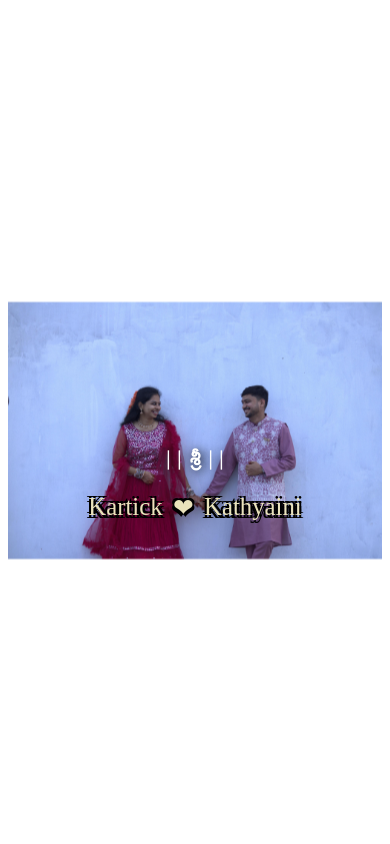
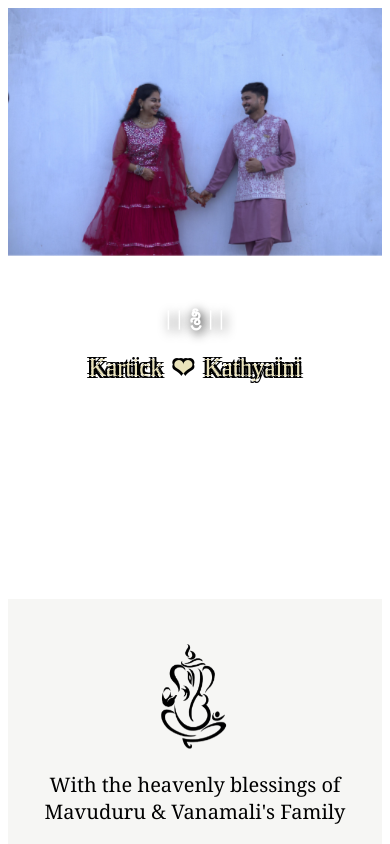
Before and after one commit to Saikathyaini/Kartick-Kathyaini-Invitation, an Angular app: page / in a window 390 px wide. Shown: the top 844 px of the page. Built offline with nearby package versions, Linux system fonts and the light colour scheme.

Commit message:
updated invitation tap to open

```diff
--- a/src/app/kartick-katy/kartick-katy.component.css
+++ b/src/app/kartick-katy/kartick-katy.component.css
@@ -6,7 +6,7 @@ overflow-x:hidden;
 /* HERO SECTION */
 
 .hero-image{
-height:100vh;
+min-height:100vh;
 width:100%;
 
 background-image: url('/assets/ours.jpeg');
@@ -197,7 +197,8 @@ font-size:24px;
 }
 
 .hero-image{
-background-position: center center;
+    min-height: 70vh;
+background-position: center top;
 }
 
 .hero-text h1{
```
